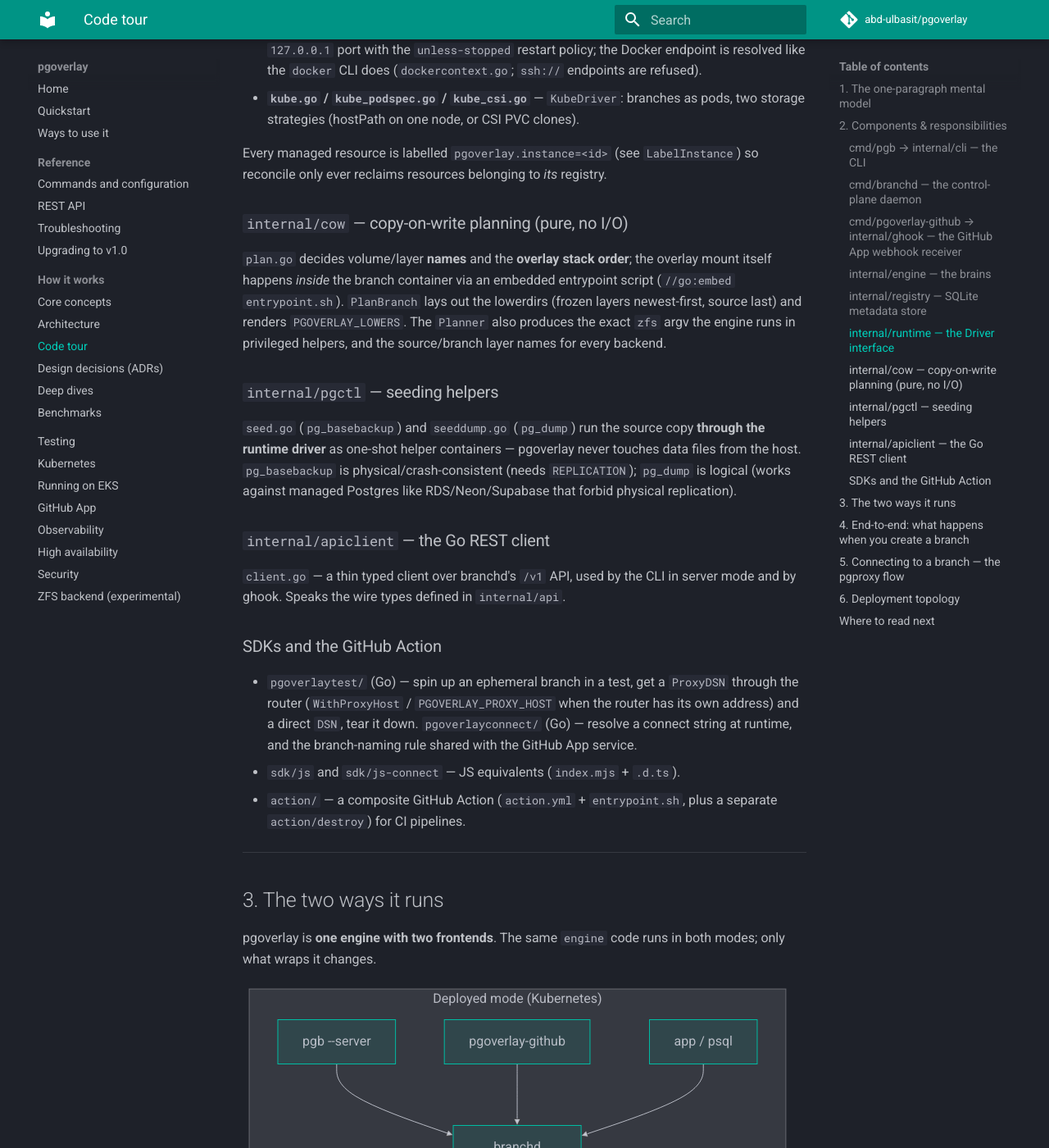
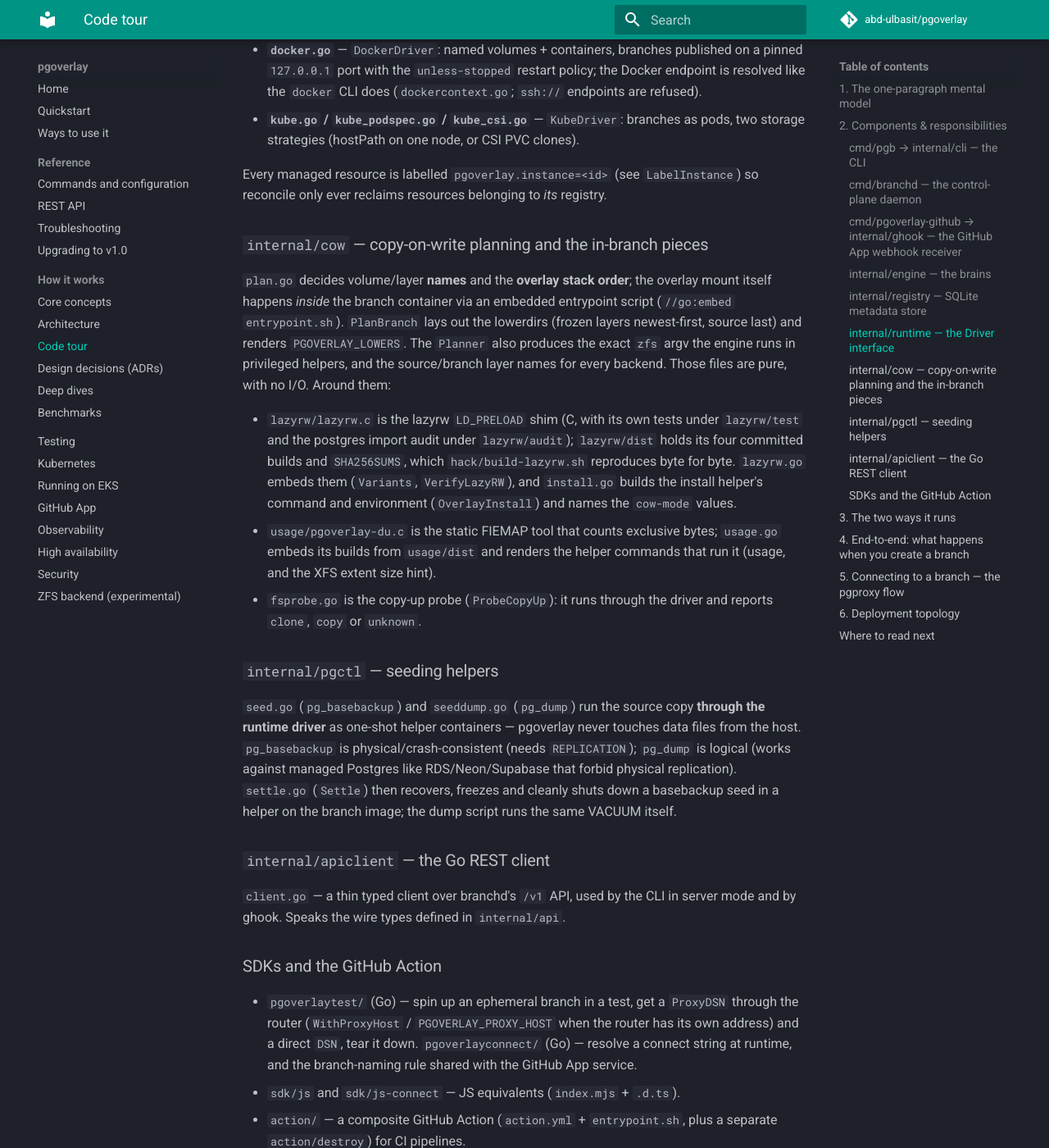
Before and after one commit to abd-ulbasit/pgoverlay, an MkDocs documentation site: the page built from docs/code-tour.md, in a window 1280 px wide and 1400 px high, scrolled down 4251 px. Shown: the whole window at 82% size. Built offline with MkDocs 1.6.1 and Material for MkDocs 9.7.7, drawn with Linux system fonts in a browser that asks for light colours; comment, search, counter and statistics services are not loaded; some of the changed text lies outside the part shown.

Commit message:
docs(code-tour): walk the shim install and cow-mode read; close deep dive 7
code-tour.md: internal/cow is no longer only pure planning (the shim, its
embed and install, pgoverlay-du, the probe), the create saga installs the
shim builds and reads cow-mode after readiness, and pgctl settles seeds.
deep-dives.md section 7 now ends with the v1.0.0 fix and the hint-bit
lesson the frozen measurement table had hidden.

Co-Authored-By: Claude Opus 5.5 <noreply@anthropic.com>

```diff
--- a/docs/code-tour.md
+++ b/docs/code-tour.md
@@ -30,10 +30,11 @@ Kubernetes CSI clones).
 
 The "instant cheap branch" insight, made concrete: see
 `internal/engine/saga.go` (the create saga) and `internal/cow/plan.go` (how the
-overlay layers are named and stacked). The default overlay backend's one
-load-bearing detail — `recovery_init_sync_method=syncfs` in the in-container
-entrypoint, which is what stops Postgres from copying the whole DB up on first
-boot — is documented in `docs/architecture.md`.
+overlay layers are named and stacked). The default overlay backend's
+load-bearing details — `recovery_init_sync_method=syncfs` in the in-container
+entrypoint, which stops Postgres from copying the whole DB up on first boot,
+and the lazyrw shim (`internal/cow/lazyrw`), which stops it copying every
+table it reads — are documented in `docs/architecture.md`.
 
 ---
 
@@ -223,7 +224,7 @@ Every managed resource is labelled `pgoverlay.instance=<id>` (see
 `LabelInstance`) so reconcile only ever reclaims resources belonging to *its*
 registry.
 
-### `internal/cow` — copy-on-write planning (pure, no I/O)
+### `internal/cow` — copy-on-write planning and the in-branch pieces
 
 `plan.go` decides volume/layer **names** and the **overlay stack order**; the
 overlay mount itself happens *inside* the branch container via an embedded
@@ -231,6 +232,19 @@ entrypoint script (`//go:embed entrypoint.sh`). `PlanBranch` lays out the
 lowerdirs (frozen layers newest-first, source last) and renders
 `PGOVERLAY_LOWERS`. The `Planner` also produces the exact `zfs` argv the engine
 runs in privileged helpers, and the source/branch layer names for every backend.
+Those files are pure, with no I/O. Around them:
+
+- `lazyrw/lazyrw.c` is the lazyrw `LD_PRELOAD` shim (C, with its own tests
+  under `lazyrw/test` and the postgres import audit under `lazyrw/audit`);
+  `lazyrw/dist` holds its four committed builds and `SHA256SUMS`, which
+  `hack/build-lazyrw.sh` reproduces byte for byte. `lazyrw.go` embeds them
+  (`Variants`, `VerifyLazyRW`), and `install.go` builds the install helper's
+  command and environment (`OverlayInstall`) and names the `cow-mode` values.
+- `usage/pgoverlay-du.c` is the static FIEMAP tool that counts exclusive
+  bytes; `usage.go` embeds its builds from `usage/dist` and renders the
+  helper commands that run it (usage, and the XFS extent size hint).
+- `fsprobe.go` is the copy-up probe (`ProbeCopyUp`): it runs through the
+  driver and reports `clone`, `copy` or `unknown`.
 
 ### `internal/pgctl` — seeding helpers
 
@@ -238,7 +252,9 @@ runs in privileged helpers, and the source/branch layer names for every backend.
 **through the runtime driver** as one-shot helper containers — pgoverlay never
 touches data files from the host. `pg_basebackup` is physical/crash-consistent
 (needs `REPLICATION`); `pg_dump` is logical (works against managed Postgres like
-RDS/Neon/Supabase that forbid physical replication).
+RDS/Neon/Supabase that forbid physical replication). `settle.go` (`Settle`)
+then recovers, freezes and cleanly shuts down a basebackup seed in a helper
+on the branch image; the dump script runs the same VACUUM itself.
 
 ### `internal/apiclient` — the Go REST client
 
@@ -317,10 +333,11 @@ sequenceDiagram
     E->>R: CreateBranchCtx → state=creating
     Note over E,D: provision() — each step registers a compensation
     E->>D: CreateVolume (rw layer)
-    E->>D: RunHelper: write entrypoint.sh + mkdir upper/work
-    E->>D: StartBranch (overlay mounted IN-container)
+    E->>D: RunHelper: write entrypoint.sh + lazyrw builds, mkdir upper/work
+    E->>D: StartBranch (overlay mounted IN-container, shim preloaded)
     E->>R: SetBranchContainer(cid)
-    E->>PG: waitReady (pg_isready, ≤90s — covers WAL recovery)
+    E->>PG: waitReady (pg_isready, ≤90s — covers any WAL recovery)
+    E->>PG: observeCowMode (read /pgoverlay/rw/cow-mode)
     E->>PG: applyMasking (psql over local socket)
     E->>PG: rotateBranchCredentials (if enabled)
     E->>D: Inspect → host:port
@@ -352,22 +369,29 @@ Walking each step with the file that does it:
    each push a compensation onto an `undo` stack:
    - **rw volume** — `drv.CreateVolume`. Compensation: `RemoveVolume`.
    - **entrypoint install** — `installOverlayEntrypoint` runs an Alpine helper
-     that writes `cow.EntrypointScript` into the rw volume and creates
-     `upper/` and `work/`.
+     with the command and environment from `cow.OverlayInstall`: it writes
+     `cow.EntrypointScript` into the rw volume, creates `upper/` and `work/`,
+     and installs the four lazyrw shim builds into `lazyrw/` (each passed
+     base64-encoded in its own environment variable and checked against its
+     SHA-256).
    - **start branch** — `startOverlayBranch` mounts the source `ro` at
      `/pgoverlay/lower0`, frozen layers `ro` at `/pgoverlay/lower1..N`, the rw
-     volume at `/pgoverlay/rw`, sets `PGDATA=/pgoverlay/merged` and
-     `PGOVERLAY_LOWERS`, and runs the entrypoint that assembles the OverlayFS
-     mount *inside the container* and execs Postgres. Compensation:
-     `StopRemove`.
+     volume at `/pgoverlay/rw`, sets `PGDATA=/pgoverlay/merged`,
+     `PGOVERLAY_LOWERS` and `PGOVERLAY_LAZYRW`, and runs the entrypoint that
+     assembles the OverlayFS mount *inside the container*, self-tests and
+     probes the shim, and execs Postgres with it preloaded (or without it,
+     reporting `eager`). Compensation: `StopRemove`.
    - If any step fails, `fail()` unwinds the `undo` stack in reverse — **no
      orphaned volumes or containers, ever**.
 6. **Readiness + masking + credentials** — `awaitAndMark` (saga.go):
    `SetBranchContainer` first (so a concurrent reconcile treats the in-flight
    container as owned, not an orphan), then `waitReady` (`pg_isready` loop,
    90s budget — this is where WAL crash recovery happens for basebackup
-   seeds; on Kubernetes a fatal pod state such as `ImagePullBackOff` fails it
-   early, with the reason), then `applyMasking` (per-source SQL via
+   seeds that were not settled; on Kubernetes a fatal pod state such as
+   `ImagePullBackOff` fails it early, with the reason), then
+   `observeCowMode` (`cowmode.go`: reads the branch's `cow-mode` file for
+   `pgoverlay_branch_cow_mode`; best-effort, never fails the saga), then
+   `applyMasking` (per-source SQL via
    in-container `psql` over the local socket, so the branch never serves
    unmasked data), then optional `rotateBranchCredentials`. Throughout, the
    saga's `keepAlive` heartbeat bumps the row's `updated_at`, so reconcile's
```
Also changed, not shown: docs/deep-dives.md (+31 -6 lines).
